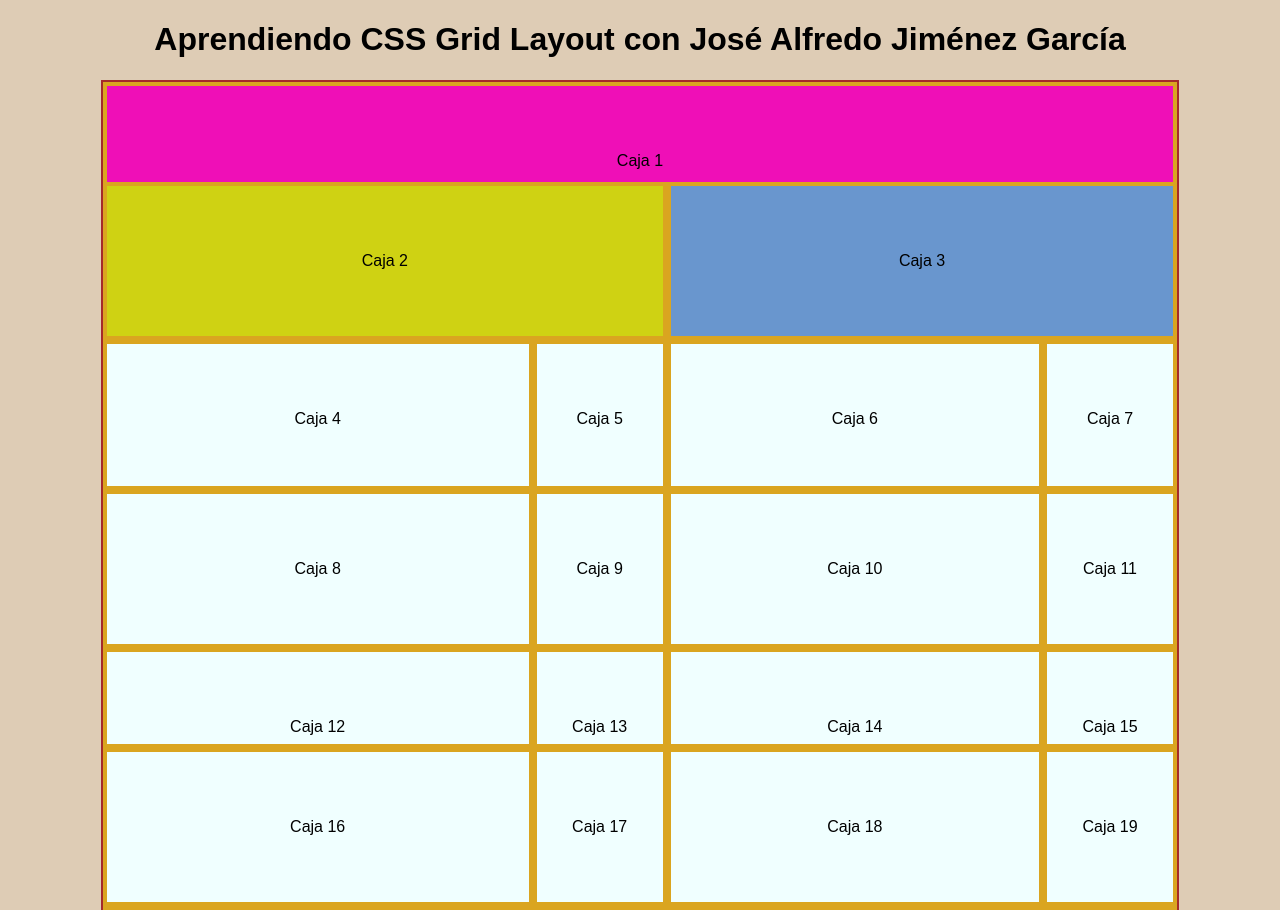
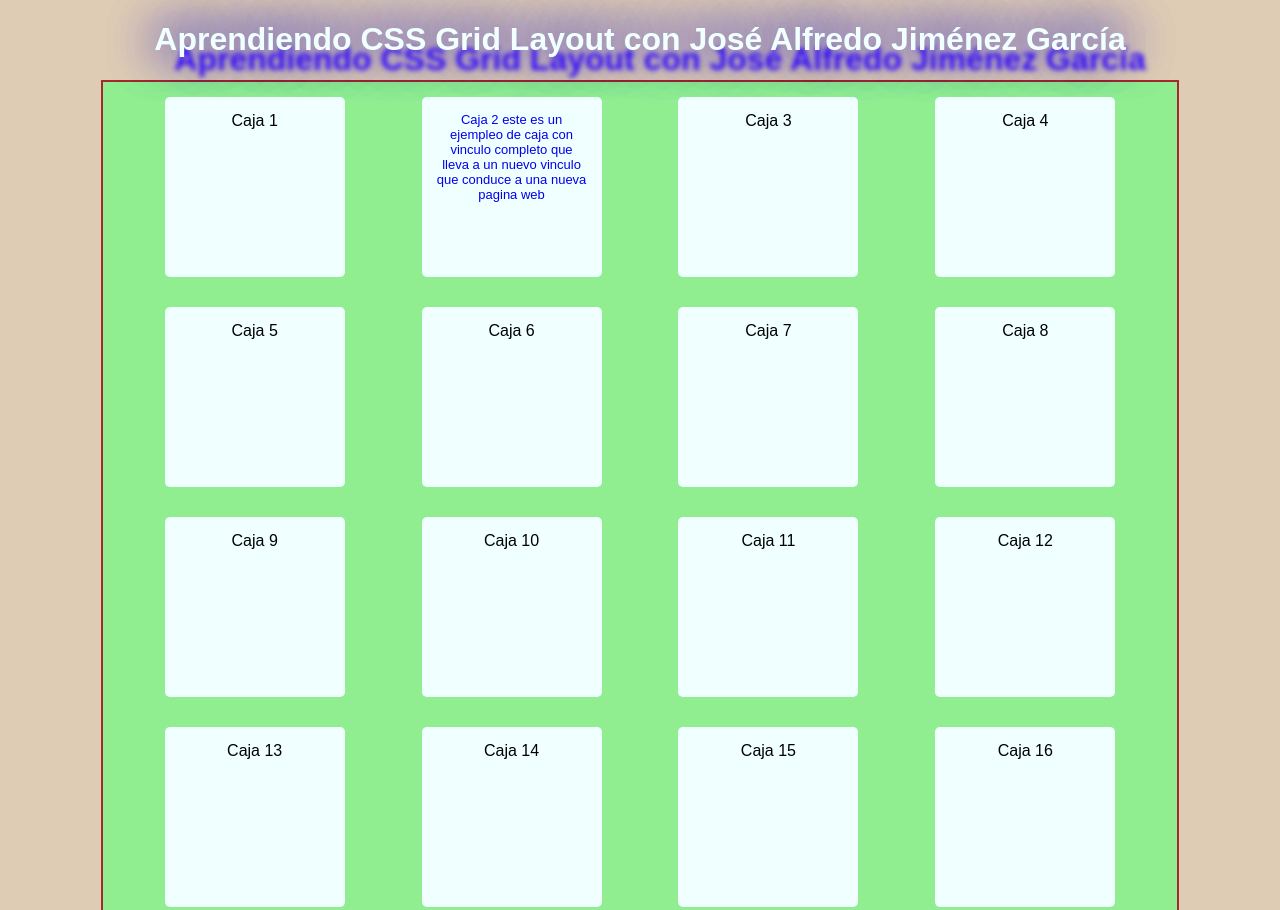
Before and after one commit to filtes/CSS-GRID, a plain HTML site: page index.html in a window 1280 px wide. Shown: the top 910 px of the page. Drawn offline with Linux system fonts and the light colour scheme.

Commit message:
vinvulo a href

```diff
--- a/index.html
+++ b/index.html
@@ -11,12 +11,14 @@
     <h1>Aprendiendo CSS Grid Layout con José Alfredo Jiménez García</h1>
     <div class="grid-layout">
         <div class="caja c1">
-            Caja 1
+           Caja 1
         </div>
+                <a href="https://www.youtube.com/watch?v=-kgGATnsPbs"  target="_blank">
+                <div class="caja c2">
+                    Caja 2  este es un ejempleo de caja con vinculo completo que lleva a un nuevo vinculo que conduce a una nueva pagina web
+                </div>
 
-        <div class="caja c2">
-            Caja 2
-        </div>
+                </a>
         <div class="caja c3">
             Caja 3
         </div>
--- a/style.css
+++ b/style.css
@@ -5,34 +5,50 @@ body{
 }
 
 h1{
-    text-align: center;
+    color:azure;
+    text-shadow: 20px 20px 5px rgb(47, 7, 249), 0 0 50px rgb(5, 5, 228), 0 0 50px rgb(29, 14, 164);
+}
+
+a{
+    text-decoration: none;
+    font-size: small;
 }
 .grid-layout{
     display: grid;
-    grid-template-columns: 40% auto 35% auto;
-    grid-template-rows: 100px auto 150px auto 100px;
-    /* justify-content: stretch; */
+    grid-template-columns: auto auto auto auto;
+    grid-template-rows: auto;
+    justify-content:space-evenly;
     width: 85%;
     margin: auto;
     background-color: lightgreen;
     border: 2px solid brown;
 
+
 }
 
 .caja{
-
-    border: 4px solid goldenrod;
+    /* display: table-cell; */
+    width: 150px;
+    height: 150px;
+    /* border: 4px solid goldenrod; */
     background-color: azure;
     text-align: center;
-    line-height: 150px;
+    /* vertical-align: middle; */
+    /* line-height:center; */
+    border-radius: 5px;
+    margin: 15px;
+    padding: 15px;
+
 }
-.c1{
+/* .c1{
 grid-column: 1/5;
-grid-row: 1/3;
+grid-row: 1/2;
 background: rgb(239, 15, 183);
+
 
 }
 .c2{
+
     grid-column: 1/3;
     grid-row: 2/3;
     background: rgb(207, 210, 19);
@@ -55,4 +71,4 @@ background: rgb(239, 15, 183);
             grid-row: 8/9;
             background: rgb(6, 128, 126);
 
-            }
+            } */
```
